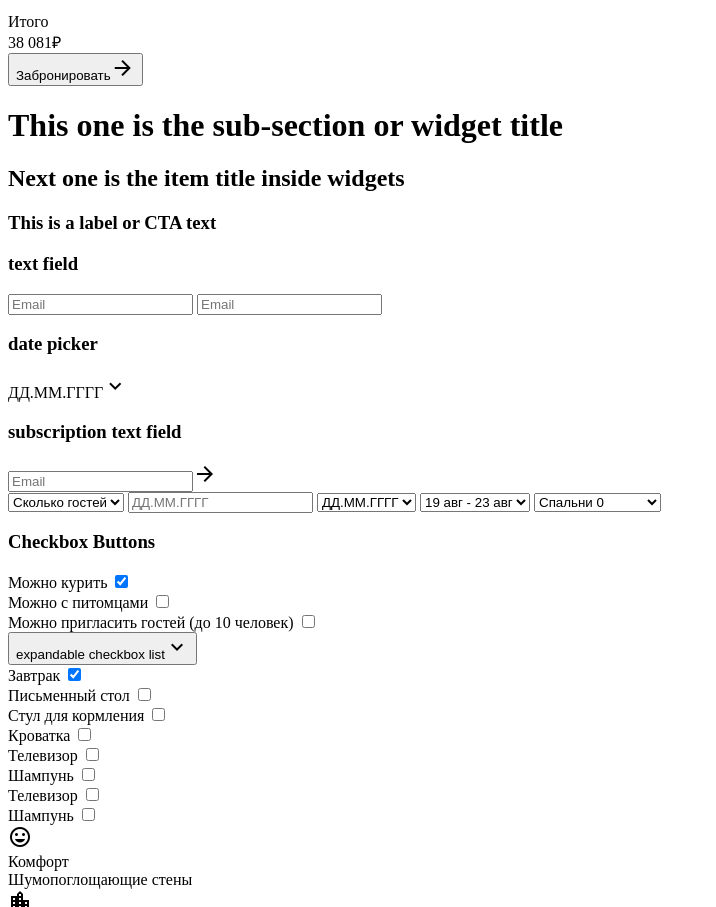
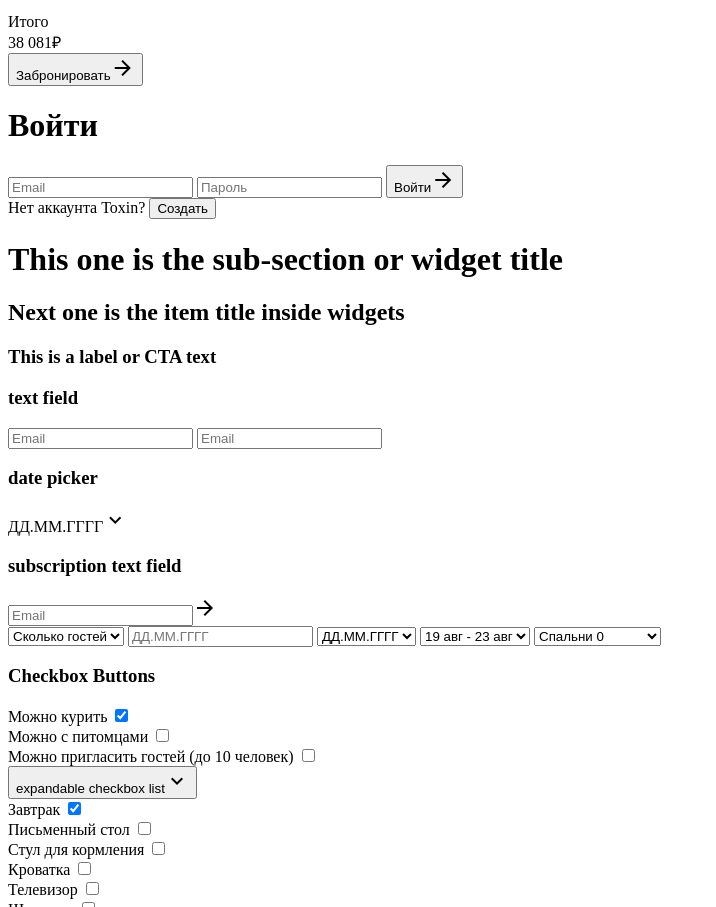
Before and after one commit to opprtnt/task2, a website: page src/index.pug in a window 1280 px wide. Shown: the part 1514-2421 px from the top of the page, without its empty margins (0-716 px from the left). Drawn offline with nearby package versions, Linux system fonts and the light colour scheme; files that its build step writes are made by us from their sources.

Commit message:
create login card

```diff
--- a/src/ui-kit/cards.pug
+++ b/src/ui-kit/cards.pug
@@ -126,3 +126,14 @@ form.registration-form
     .booking-block__total-price 38 081₽
   button.btn.btn-enter Забронировать
       span.material-icons arrow_forward
+.login-block
+  h1 Войти
+  form(action="")
+    input.text-input(type="text" placeholder="Email")
+    input.text-input(type="password" placeholder="Пароль")
+    button.btn.btn-enter Войти
+      span.material-icons arrow_forward
+    .login-block__create-account-row
+      span Нет аккаунта Toxin?
+      button.btn.btn_primary-border
+        .btn_primary-border__inner Создать
--- a/src/ui-kit/cards.scss
+++ b/src/ui-kit/cards.scss
@@ -5,6 +5,10 @@
   border: 1px solid rgba(0, 0, 0, 0.12);
   box-shadow: 0px 0px 25px rgba(0, 0, 0, 0.2);
   border-radius: 4px;
+}
+
+.btn.btn_primary-border {
+  width: 99px;
 }
 
 .datepicker-from {
@@ -43,6 +47,9 @@
     display: flex;
     align-items: center;
     justify-content: space-between;
+    span {
+      color: black;
+    }
   }
   .masked-text-field {
     margin-bottom: 20px;
@@ -131,3 +138,20 @@
     margin-bottom: 20.56px;
   }
 }
+
+.login-block {
+  @include block-style;
+  width: 380px;
+  .btn.btn-enter {
+    margin: 10px 0 30px;
+  }
+  &__create-account-row {
+    display: flex;
+    justify-content: space-between;
+    align-items: center;
+
+    span {
+      color: black;
+    }
+  }
+}
```
